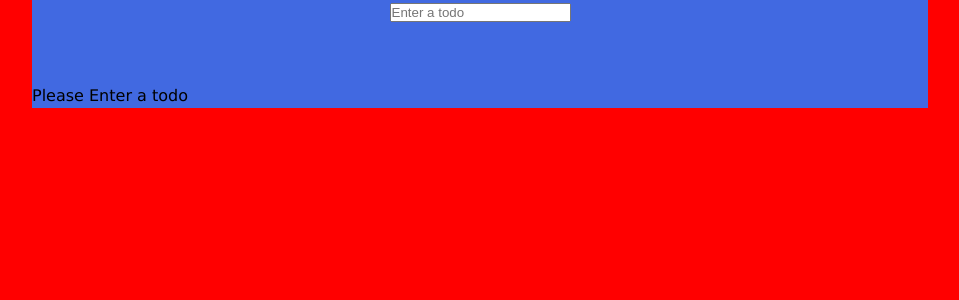
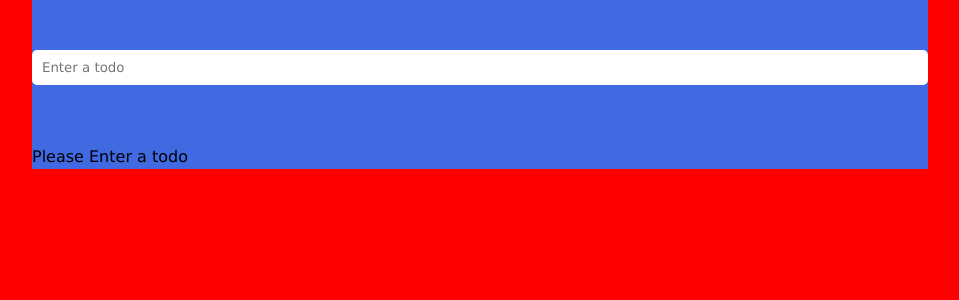
Before and after one commit to pulkitgangwar/todolist-testing, a React (Create React App) app: page / in a window 1280 px wide. Shown: the top 300 px of the page, without its empty margins (160-1119 px from the left). Built offline with nearby package versions, Linux system fonts and the light colour scheme.

Commit message:
updated main.scss file to have addtodoform partial file styles

```diff
--- a/src/sass/main.scss
+++ b/src/sass/main.scss
@@ -3,6 +3,7 @@
 
 
 // @components
+@import "./components/addtodoform";
 @import "./components/btn";
 @import "./components/todo";
 @import "./components/todocontainer";
```
